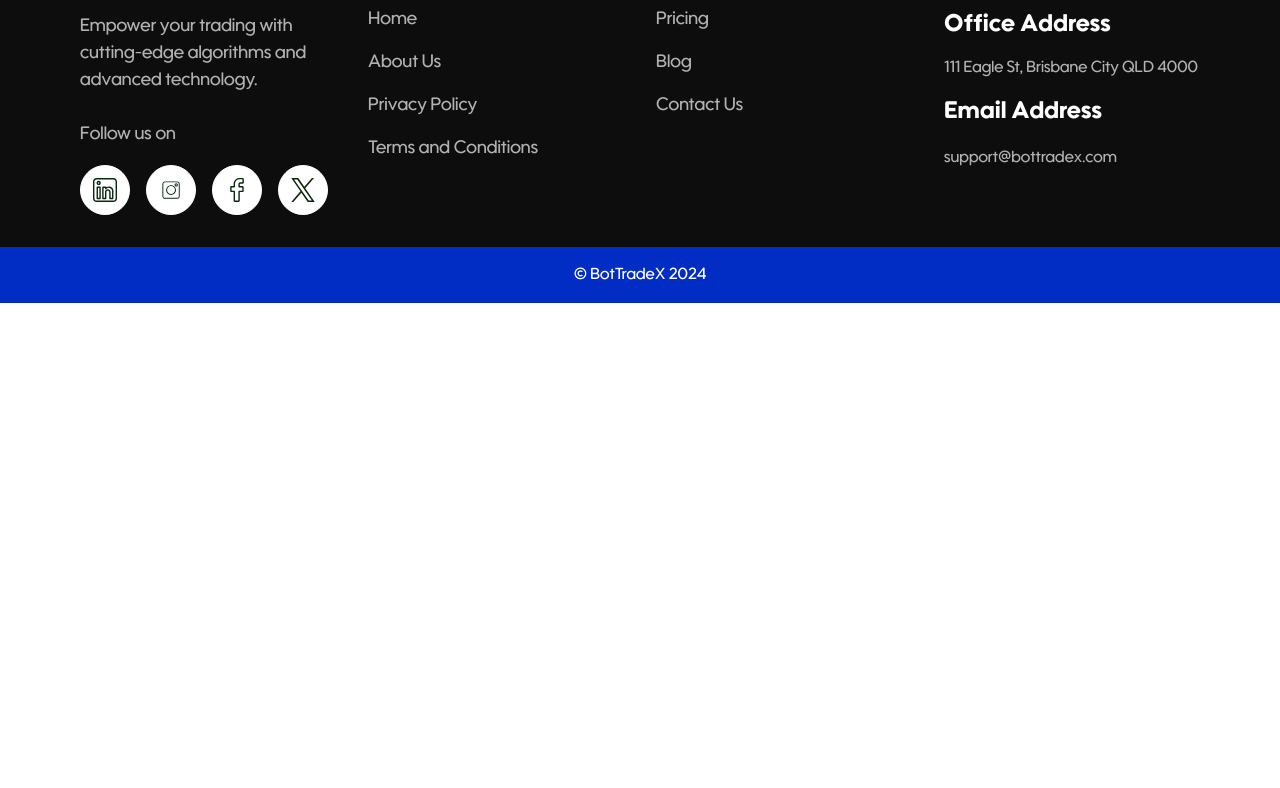
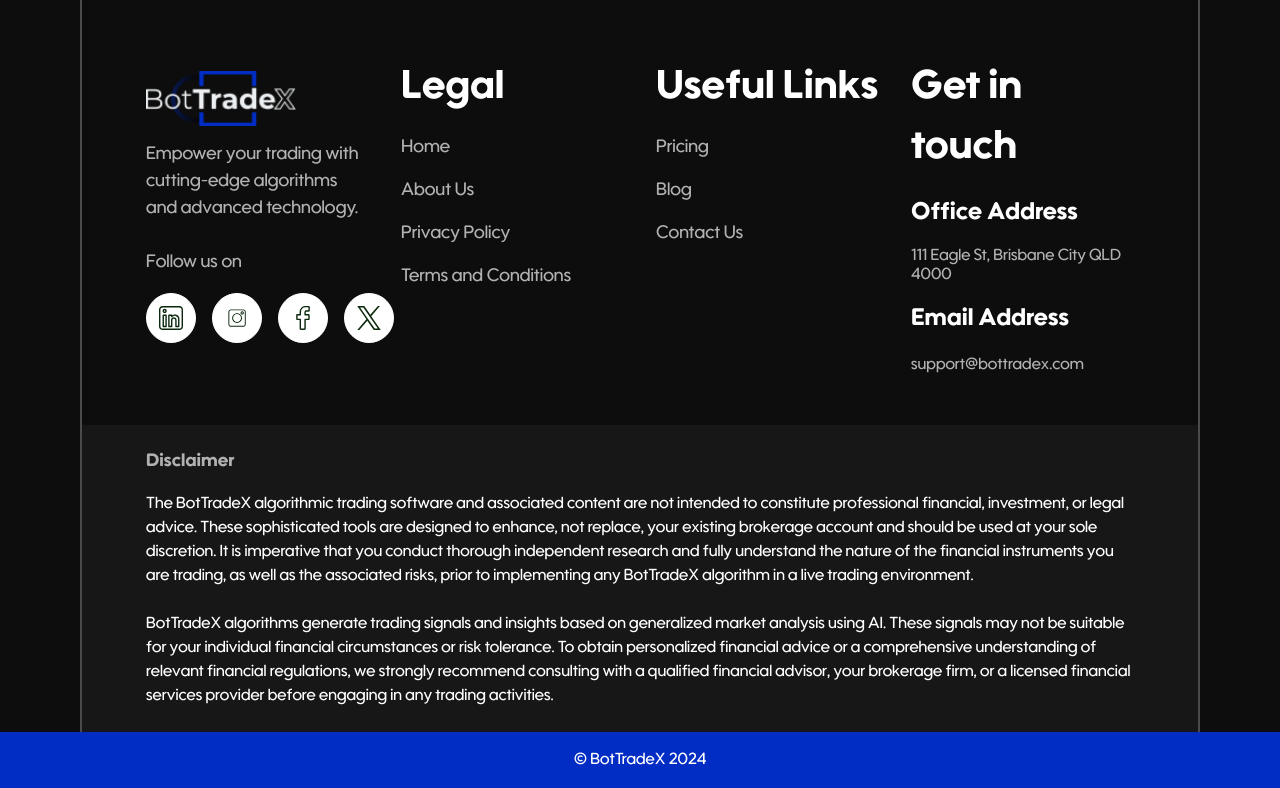
Before and after one commit to hs-07/bot-tradeX, a React (Create React App) app: page /scalpClub in a window 1280 px wide. Shown: the part 7220-8008 px from the top of the page. Before the commit the page ends 7523 px from the top, so only its background shows below. Built offline with nearby package versions, Linux system fonts and the light colour scheme.

Commit message:
commiting disclaimer in the footer

```diff
--- a/src/components/footer.jsx
+++ b/src/components/footer.jsx
@@ -16,8 +16,8 @@ const footer = () => {
   return (
     <>
       {" "}
-      <div className="bg-background px-4">
-        <div className="grid grid-cols-1 md:grid-cols-2 lg:grid-cols-4 gap-8 py-8 px-4 border-x-2 border-borderColor md:border-none lg:px-16">
+      <div className="bg-background px-4 md:px-20">
+        <div className="grid grid-cols-1 md:grid-cols-2 lg:grid-cols-4 gap-8 pt-40 pb-12 px-4 border-x-2 border-borderColor lg:px-16">
           <div className="gap-4 flex flex-col pt-3">
             <img
               src="/images/logo.png"
@@ -83,6 +83,32 @@ const footer = () => {
             <p className="text-light-gray">support@bottradex.com</p>
           </div>
         </div>
+        <div className="lg:px-16 px-4 border-x-2 border-borderColor bg-card-background py-6">
+          <span className="text-light-gray text-[18px] font-[600]">
+            Disclaimer
+          </span>
+          <p className="pt-4 text-white">
+            The BotTradeX algorithmic trading software and associated content
+            are not intended to constitute professional financial, investment,
+            or legal advice. These sophisticated tools are designed to enhance,
+            not replace, your existing brokerage account and should be used at
+            your sole discretion. It is imperative that you conduct thorough
+            independent research and fully understand the nature of the
+            financial instruments you are trading, as well as the associated
+            risks, prior to implementing any BotTradeX algorithm in a live
+            trading environment.
+            <br />
+            <br />
+            BotTradeX algorithms generate trading signals and insights based on
+            generalized market analysis using AI. These signals may not be
+            suitable for your individual financial circumstances or risk
+            tolerance. To obtain personalized financial advice or a
+            comprehensive understanding of relevant financial regulations, we
+            strongly recommend consulting with a qualified financial advisor,
+            your brokerage firm, or a licensed financial services provider
+            before engaging in any trading activities.
+          </p>
+        </div>
       </div>
       <div className="bg-primary w-full text-white text-center py-4">
         © BotTradeX 2024
--- a/src/components/section-8.jsx
+++ b/src/components/section-8.jsx
@@ -1,7 +1,6 @@
 import React from "react";
 import Carousel8 from "./carousel8";
 import Carousel9 from "./carousel9";
-import { customers } from "../utils/constants";
 
 const section8 = () => {
   return (
@@ -15,7 +14,6 @@ const section8 = () => {
             Are Saying
           </span>
         </div>
-
         <div className="hidden md:block w-full overflow-x-hidden">
           <Carousel9 />
         </div>
--- a/src/components/section-9.jsx
+++ b/src/components/section-9.jsx
@@ -2,13 +2,13 @@ import React from "react";
 
 const Section9 = () => {
   return (
-    <div className="px-4 md:px-20 bg-background h-full md:mb-24">
+    <div className="px-4 md:px-20 bg-background h-full ">
       <div className=" min-h-[80vh] md:min-h-screen relative w-full border-x-2 border-borderColor h-full bg-background">
         <div className="absolute bottom-0 md:top-20 right-0">
           <img
             src={"/images/img-4.png"}
             alt="background"
-            className="h-full w-full opacity-[0.8] h-[calc(100dvh-4rem)] object-cover w-screen "
+            className="h-full w-full opacity-[0.8] h-screen object-cover w-screen "
           />
         </div>
         <div className="z-[9] relative flex flex-col md:h-screen justify-center items-center gap-[32px] w-full py-6">
```
